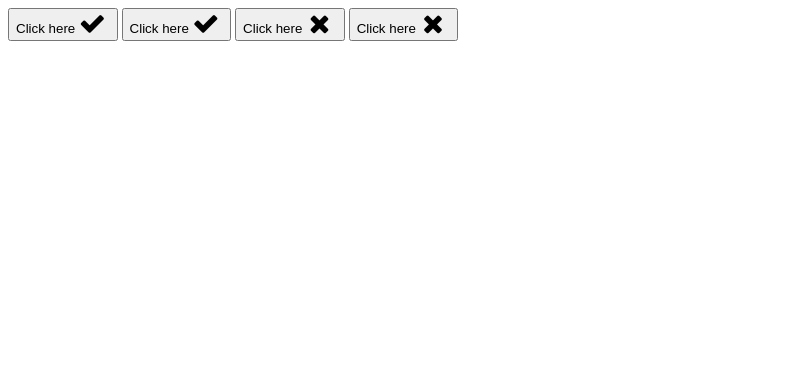
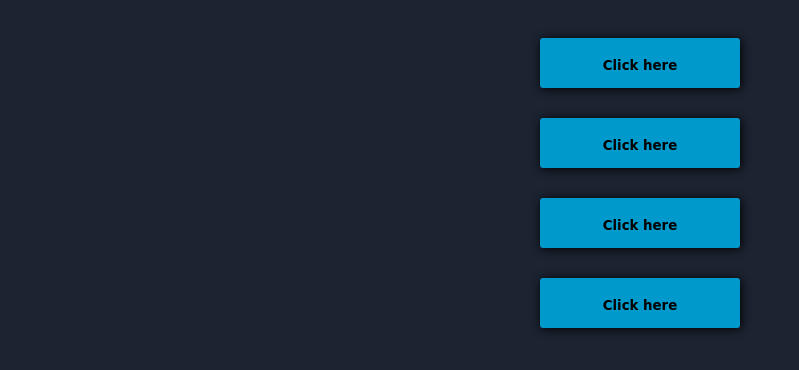
Before and after one commit to Balintgacsf/buttons, a plain HTML site: page index.html in a window 1280 px wide. Shown: the whole page, without its empty margins (0-799 px from the left). Drawn offline with Linux system fonts and the light colour scheme; a web font is replaced by a local one.

Commit message:
Translate to english
File names translated to english.

```diff
--- a/index.html
+++ b/index.html
@@ -5,8 +5,8 @@
 		<meta name="viewport" content="width=device-width, initial-scale=1">
 		<link href="https://cdnjs.cloudflare.com/ajax/libs/font-awesome/4.3.0/css/font-awesome.min.css" rel="stylesheet" type="text/css">
 		<link href="https://fonts.googleapis.com/css2?family=Alef&display=swap" rel="stylesheet">
-		<script type="text/javascript" src="gombok.min.js"></script>
-		<link href="gombok.min.css" rel="stylesheet" type="text/css">
+		<script type="text/javascript" src="buttons.min.js"></script>
+		<link href="buttons.min.css" rel="stylesheet" type="text/css">
 </head>
 <body>
 	<button class="btn-vp anim1"><span>Click here</span><i class="fa fa-2x fa-fw fa-check"></i></button>
```
